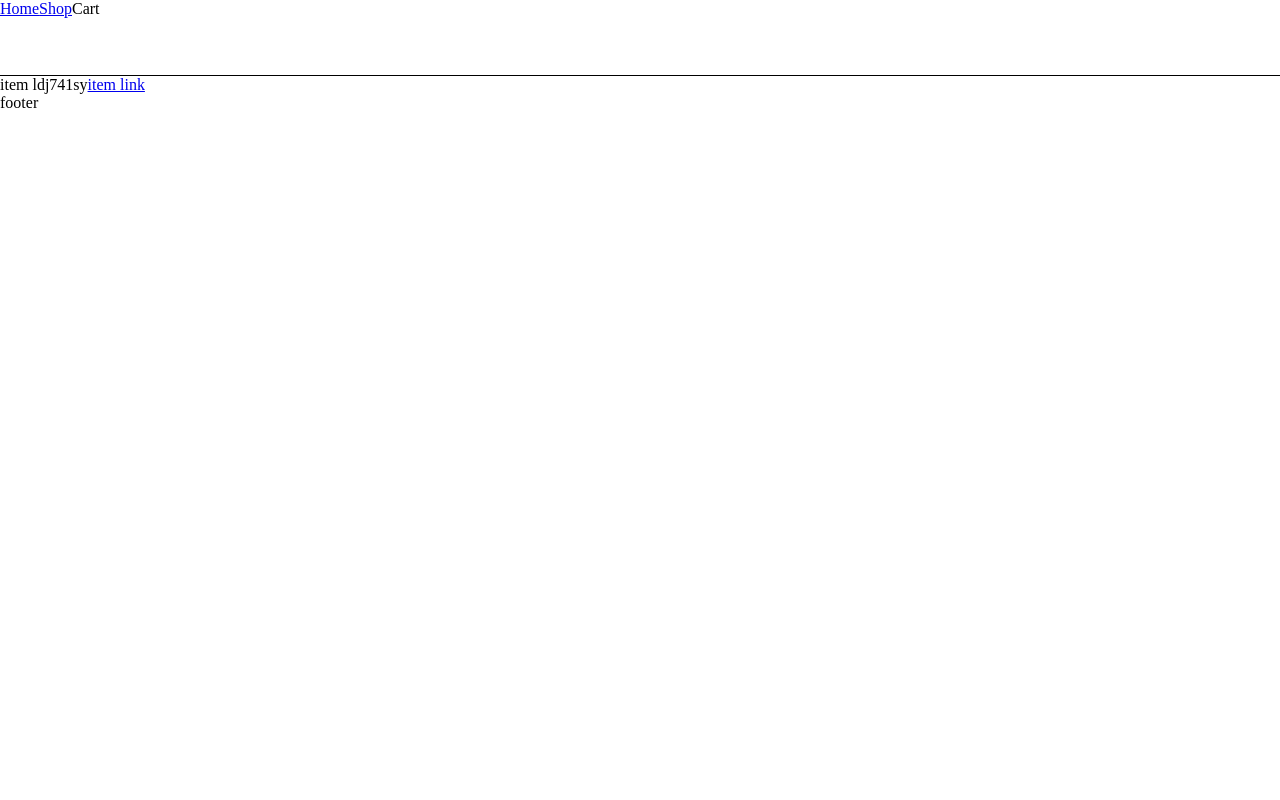
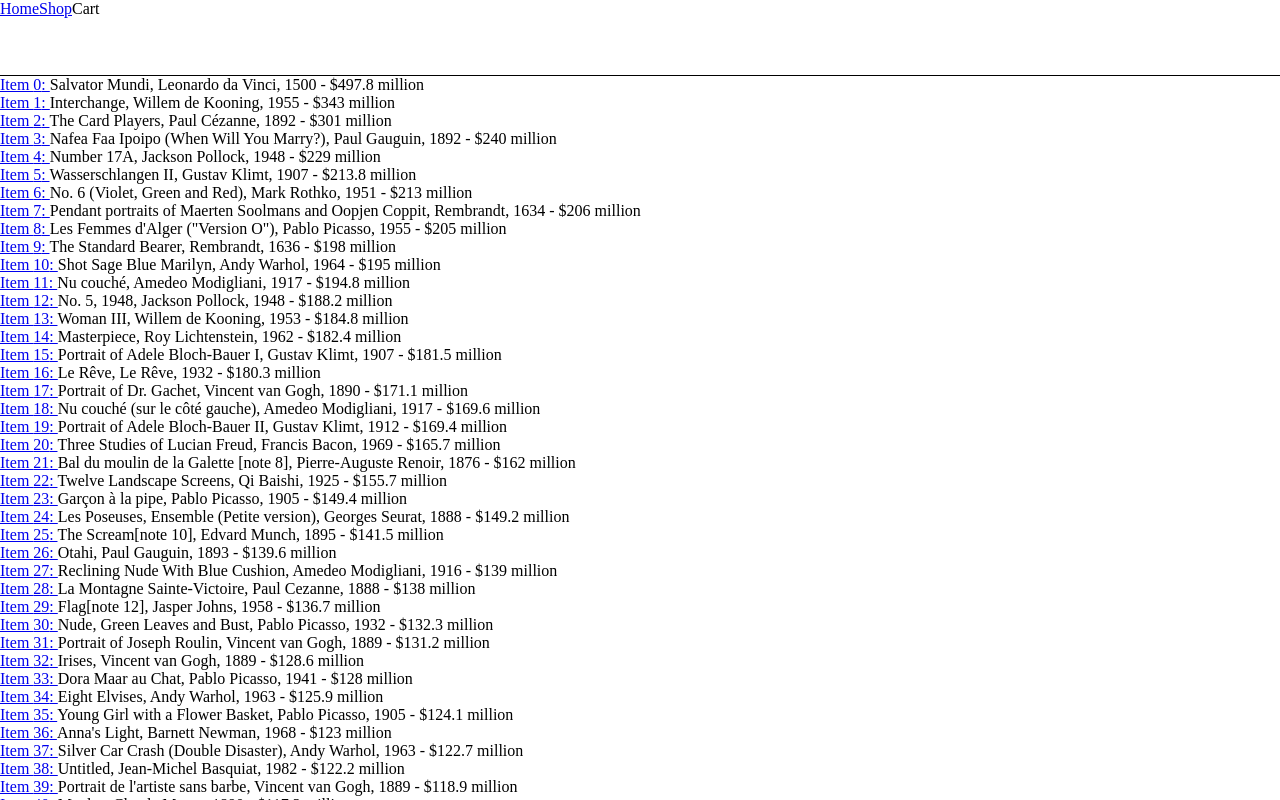
Before and after one commit to seanstephenbrian/art-cart, a React (Create React App) app: page /shop in a window 1280 px wide. Shown: the top 800 px of the page. Built offline with nearby package versions, Linux system fonts and the light colour scheme.

Commit message:
work out dynamic item page paths..
pass/fetch inventory & item details on various pages..

still need to figure out errors on refresh/page navigation.. local path
to json file is causing some issues

```diff
--- a/src/components/App.js
+++ b/src/components/App.js
@@ -1,6 +1,6 @@
 // dependencies:
 import React, { useState, useEffect } from 'react';
-import { BrowserRouter, Routes, Route } from "react-router-dom";
+import { BrowserRouter, Routes, Route, useParams } from "react-router-dom";
 
 // components:
 import Cart from './Cart';
@@ -19,7 +19,7 @@ export default function App() {
     const [cartHidden, setCartHidden] = useState(true);
     const [inventory, setInventory] = useState([]);
 
-    // on initial load:
+    // on initial render:
     useEffect(() => {
         getInventory();
     }, []);
@@ -34,9 +34,9 @@ export default function App() {
                 }
             })
             .then((data) => data.json())
-            .then((inventory) => {
-                console.log(inventory);
-            })
+            .then((currentInventory) => {
+                setInventory(currentInventory);
+            });
     }
 
     function toggleCart() {
@@ -53,8 +53,8 @@ export default function App() {
                 <Cart hidden={cartHidden} />
                 <Routes>
                     <Route path='/' element={<Home />} />
-                    <Route path='/shop' element={<Shop />} />
-                    <Route path='/shop/:itemId' element={<ItemPage />} />
+                    <Route path='/shop' element={<Shop items={inventory} />} />
+                    <Route path='/shop/:itemId' element={<ItemPage items={inventory} />} />
                 </Routes>
                 <Footer />
             </div>
--- a/src/components/ItemCard.js
+++ b/src/components/ItemCard.js
@@ -1,16 +1,17 @@
-import React from 'react';
+import React, { useEffect, useState } from 'react';
 
 import { Link } from 'react-router-dom';
 
 export default function ItemCard(props) {
+
     // props:
-    const { itemId } = props;
+    const { itemId, itemDetails } = props;
 
     // render:
     return (
         <div>
-            item {itemId}
-            <Link to={`./${itemId}`}>item link</Link>
+            <Link to={`./${itemId}`}>Item {itemId}: </Link>
+            {itemDetails.title}, {itemDetails.artist}, {itemDetails.year} - ${itemDetails.price} million
         </div>
     )
 }
--- a/src/components/ItemPage.js
+++ b/src/components/ItemPage.js
@@ -1,13 +1,36 @@
 import React, { useState, useEffect } from 'react';
 import { useParams } from 'react-router-dom';
 
-export default function ItemPage() {
+export default function ItemPage(props) {
+    // state:
+    const [itemDetails, setItemDetails] = useState({})
 
+    // props:
     const { itemId } = useParams();
+
+    // on initial render:
+    useEffect(() => {
+        getItemDetails();
+    }, []);
+
+    // methods:
+    async function getItemDetails() {
+        fetch('../art-data.json',
+            {
+                headers: {
+                    'Content-Type': 'application/json',
+                    'Accept': 'application/json'
+                }
+            })
+            .then((data) => data.json())
+            .then((currentInventory) => {
+                setItemDetails(currentInventory[itemId]);
+            });
+    }
 
     return (
         <div>
-            {itemId}
+            {itemDetails.title}, {itemDetails.artist}, {itemDetails.year}, ${itemDetails.price}
         </div>
     )
 }
--- a/src/components/Shop.js
+++ b/src/components/Shop.js
@@ -1,13 +1,19 @@
-import React from 'react';
+import React, { useEffect } from 'react';
 import uniqid from 'uniqid';
 
 import ItemCard from './ItemCard';
 
-export default function Shop() {
+export default function Shop(props) {
+    // props:
+    const { items } = props;
 
     return (
         <div className='shop-page'>
-            <ItemCard itemId={uniqid()} />
+            {items.map((item, index) => {
+                return (
+                    <ItemCard key={uniqid()} itemId={index} itemDetails={item} />
+                )
+            })}
         </div>
     )
 }
```
